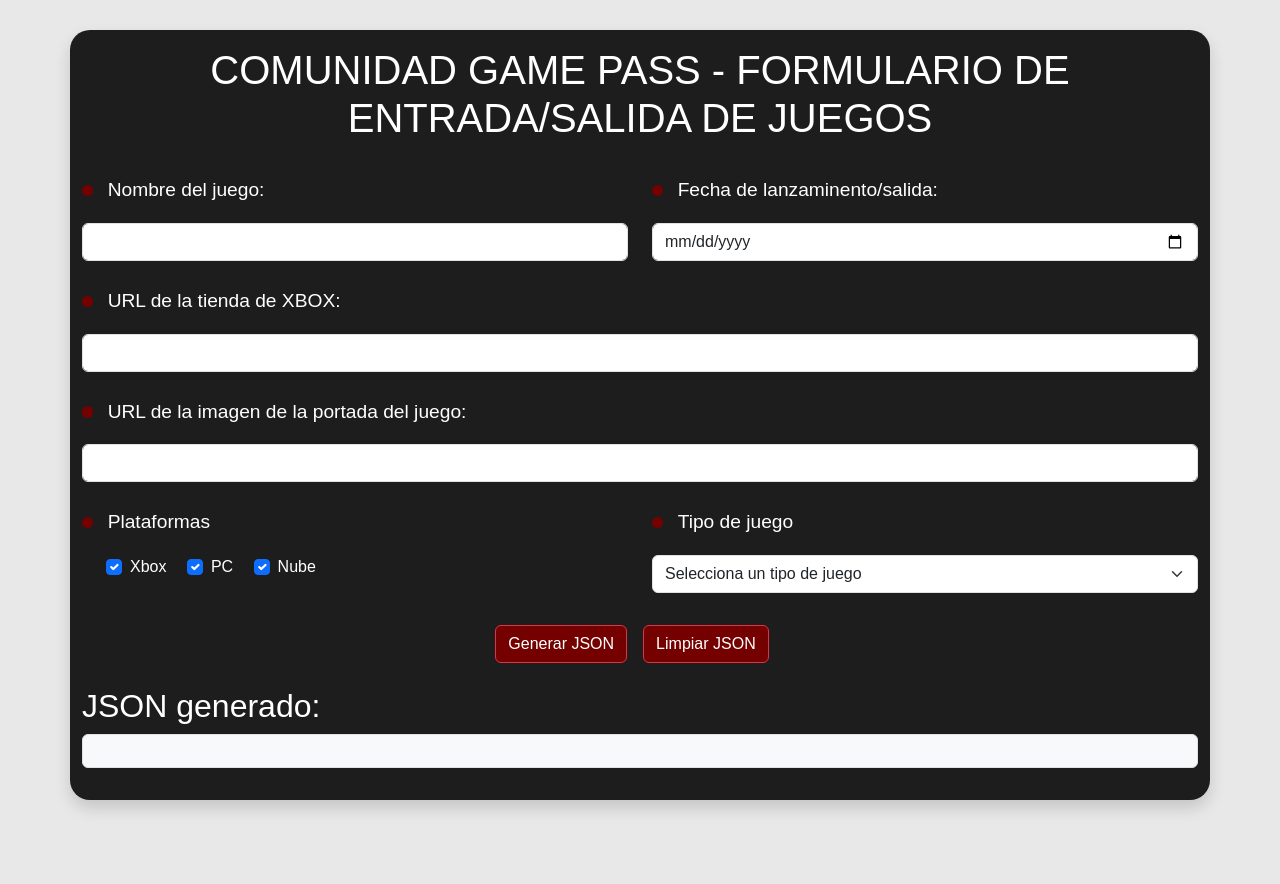
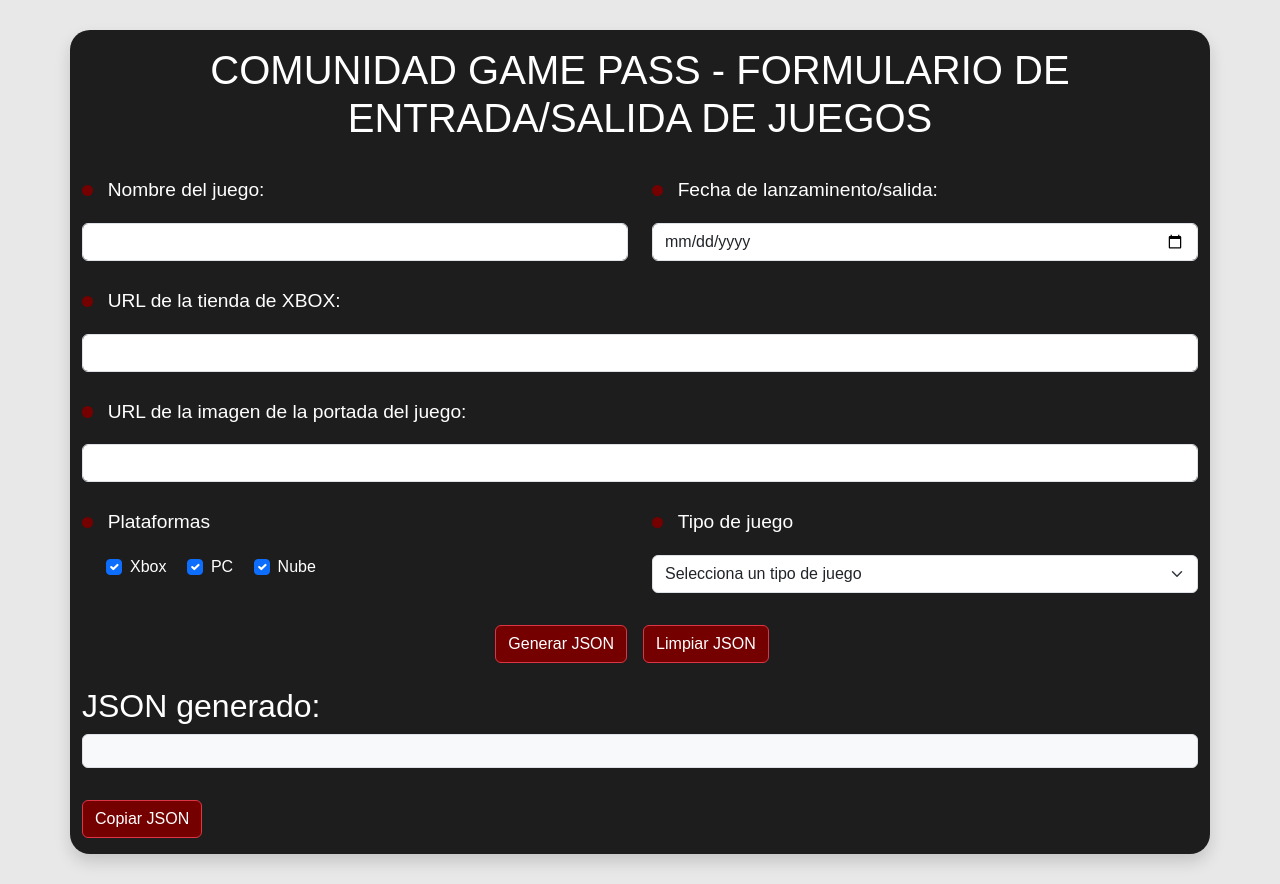
Before and after one commit to munreden/comunidadGamePassES, a plain HTML site: page jsonCreator/index.html in a window 1280 px wide. Before the commit the page ends 830 px from the top, so only its background shows below. Drawn offline with nearby package versions, Linux system fonts and the light colour scheme; a web font is replaced by a local one.

Commit message:
Added new function to copy JSON data

```diff
--- a/jsonCreator/index.html
+++ b/jsonCreator/index.html
@@ -77,6 +77,7 @@
       </form>
       <h2 class="mt-4">JSON generado:</h2>
       <pre id="jsonOutput" class="bg-light p-3 border rounded"></pre>
+      <button class="btn btn-danger mt-3 justify-content-center" onclick="copyToClipboard()">Copiar JSON</button>
     </div>
     <script src="../utils/js/jsonCreator.js"></script>
   </body>
--- a/utils/js/jsonCreator.js
+++ b/utils/js/jsonCreator.js
@@ -66,3 +66,17 @@ window.onload = function() {
 	localStorage.removeItem("gameData");
 	document.getElementById("jsonOutput").textContent = ''; // Limpiar la salida en pantalla
 }
+
+// Función para copiar el contenido del JSON al portapapeles
+function copyToClipboard() {
+	const jsonOutput = document.getElementById('jsonOutput').textContent;
+	if (jsonOutput) {
+		navigator.clipboard.writeText(jsonOutput).then(() => {
+			alert("JSON copiado al portapapeles!");
+		}).catch(err => {
+			console.error('Error al copiar el JSON: ', err);
+		});
+	} else {
+		alert("No hay JSON para copiar.");
+	}
+}
```
Lines whose indentation alone changed are shown as unchanged.
